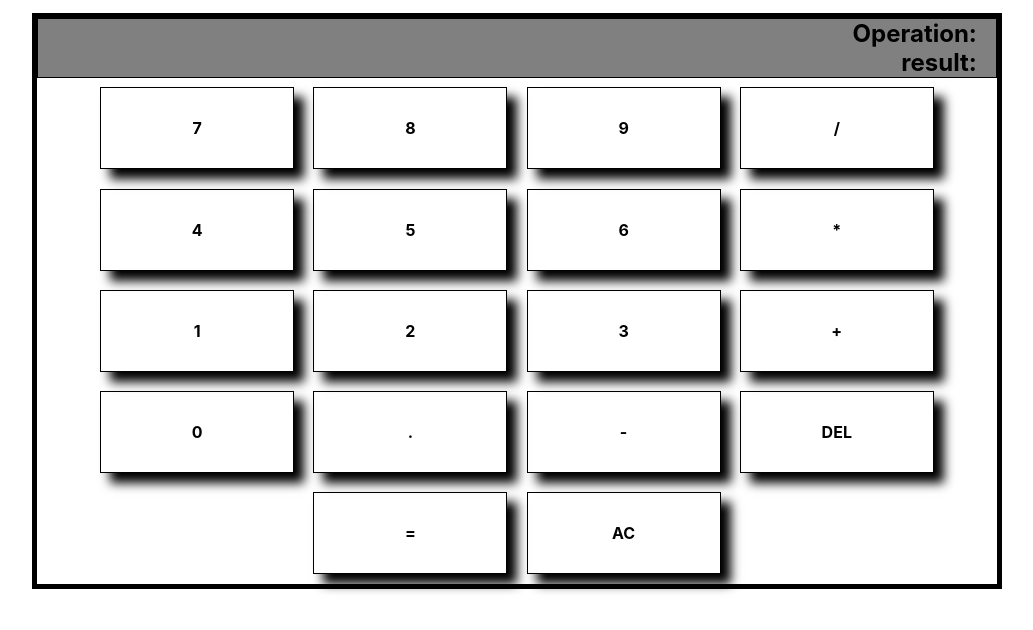
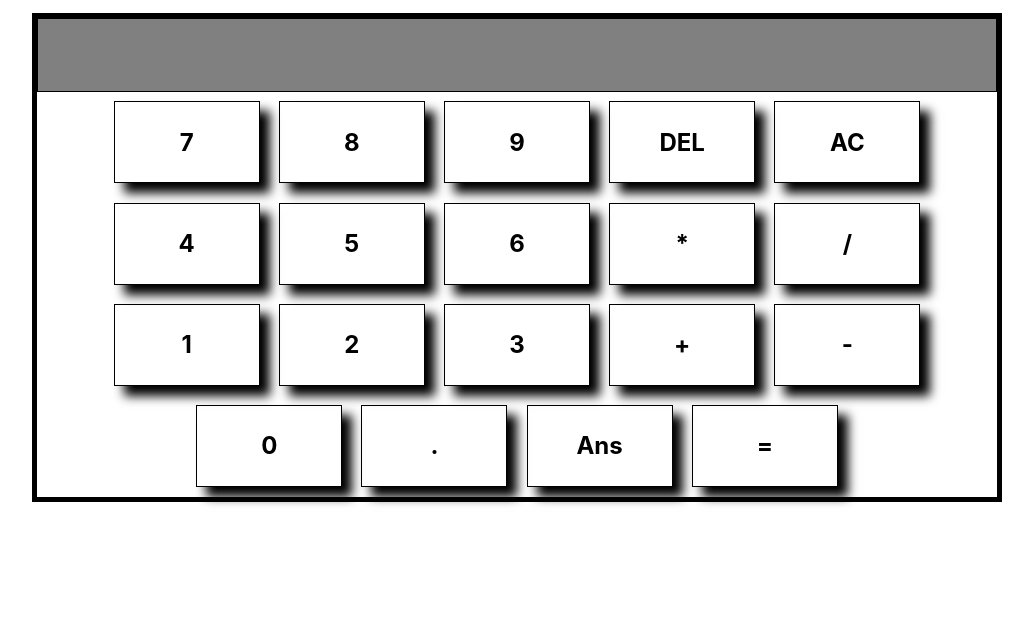
Before and after one commit to joaquingutierrez/calculator, a React (Create React App) app: page / in a window 1280 px wide. Shown: the top 630 px of the page, without its empty margins (123-1156 px from the left). Built offline with nearby package versions, Linux system fonts and the light colour scheme.

Commit message:
CSS improvements

```diff
--- a/src/components/ButtonPanel.jsx
+++ b/src/components/ButtonPanel.jsx
@@ -2,20 +2,29 @@ import React from "react";
 import Button from "./Button";
 import './styles/ButtonPanel.css'
 
-const ButtonPanel = ({ handleClick, handleResult, handleAC, handleDEL }) => {
-
-    const buttons = [7, 8, 9, " / ", 4, 5, 6, " * ", 1, 2, 3, " + ", 0, ".", " - "]
+const ButtonPanel = ({ handleClick, handleResult, handleAC, handleDEL, handleAns }) => {
 
     return (
         <div className="buttonPanel">
-            {
-                buttons.map((button, index) => {
-                    return <Button key={index} button={button} handleClick={handleClick} />
-                })
-            }
+            <Button button={"7"} handleClick={handleClick} />
+            <Button button={"8"} handleClick={handleClick} />
+            <Button button={"9"} handleClick={handleClick} />
             <Button button={"DEL"} handleClick={handleDEL} />
+            <Button button={"AC"} handleClick={handleAC} />
+            <Button button={"4"} handleClick={handleClick} />
+            <Button button={"5"} handleClick={handleClick} />
+            <Button button={"6"} handleClick={handleClick} />
+            <Button button={" * "} handleClick={handleClick} />
+            <Button button={" / "} handleClick={handleClick} />
+            <Button button={"1"} handleClick={handleClick} />
+            <Button button={"2"} handleClick={handleClick} />
+            <Button button={"3"} handleClick={handleClick} />
+            <Button button={" + "} handleClick={handleClick} />
+            <Button button={" - "} handleClick={handleClick} />
+            <Button button={"0"} handleClick={handleClick} />
+            <Button button={"."} handleClick={handleClick} />
+            <Button button={"Ans"} handleClick={handleAns} />
             <Button button={"="} handleClick={handleResult} />
-            <Button button={"AC"} handleClick={handleAC} />
         </div>
     )
 }
--- a/src/components/CalculatorContainer.jsx
+++ b/src/components/CalculatorContainer.jsx
@@ -7,6 +7,8 @@ const CalculatorContainer = () => {
 
     const [display, setDisplay] = useState([])
     const [displayResult, setDisplayResult] = useState("")
+
+    let Ans = []
 
     const handleClick = (button) => {
         setDisplay([...display, button])
@@ -77,10 +79,16 @@ const CalculatorContainer = () => {
         setDisplay([...newDisplay])
     }
 
+    const handleAns = () => {
+        Ans = [displayResult]
+        setDisplay([Ans])
+        setDisplayResult("")
+    }
+
     return (
         <div className="calculatorContainer">
             <Display display={display} result={displayResult} />
-            <ButtonPanel handleClick={handleClick} handleResult={handleResult} handleAC={handleAC} handleDEL={handleDEL}/>
+            <ButtonPanel handleClick={handleClick} handleResult={handleResult} handleAC={handleAC} handleDEL={handleDEL} handleAns={handleAns}/>
         </div>
     )
 }
--- a/src/components/Display.jsx
+++ b/src/components/Display.jsx
@@ -6,8 +6,8 @@ const Display = ({ display, result }) => {
 
     return (
         <div className="displayContainer">
-            <h2 className="display">Operation: {display}</h2>
-            <h2 className="display">result: {result}</h2>
+            <h2 className="display">{display}</h2>
+            <h2 className="display">{result}</h2>
         </div>
     )
 }
--- a/src/components/styles/Button.css
+++ b/src/components/styles/Button.css
@@ -1,15 +1,23 @@
 .button {
     border: 1px solid black;
     margin: 1%;
-    width: 20%;
+    width: 15%;
     height: 10vh;
     box-shadow: 10px 10px 10px black;
     transition: 0.1s;
     display: flex;
     justify-content: center;
     align-items: center;
+    font-size: 1.5rem;
 }
 
 .button:active {
     transform: translate(5px, 5px);
 }
+
+@media (max-width:480px) {
+    .button {
+        font-size: 1rem;
+        box-shadow: 5px 5px 5px black;
+    }
+}
--- a/src/components/styles/CalculatorContainer.css
+++ b/src/components/styles/CalculatorContainer.css
@@ -3,3 +3,9 @@
     margin: 1% auto;
     border: 5px solid black;
 }
+
+@media (max-width: 480px) {
+    .calculatorContainer {
+        width: 95%;
+    }
+}
--- a/src/components/styles/Display.css
+++ b/src/components/styles/Display.css
@@ -1,9 +1,17 @@
 .displayContainer {
     border: 1px solid black;
     background-color: gray;
+    height: 4.5rem;
 }
 
 .display {
     text-align: end;
     margin: auto 2%;
+    font-size: 1.5rem;
 }
+
+@media (max-width: 480px) {
+    .display {
+        font-size: 1rem;
+    }
+}
```
